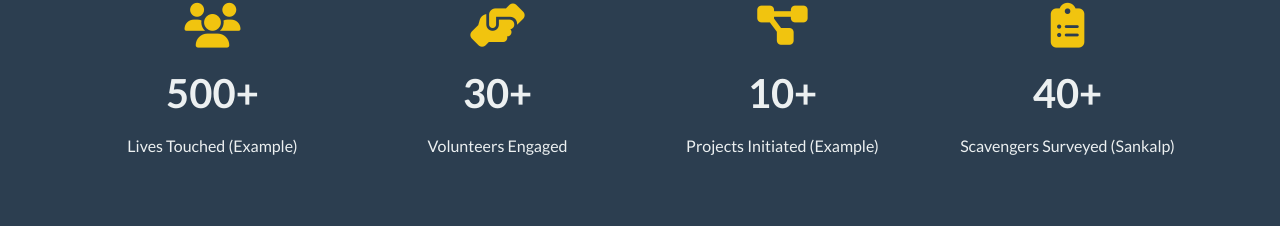
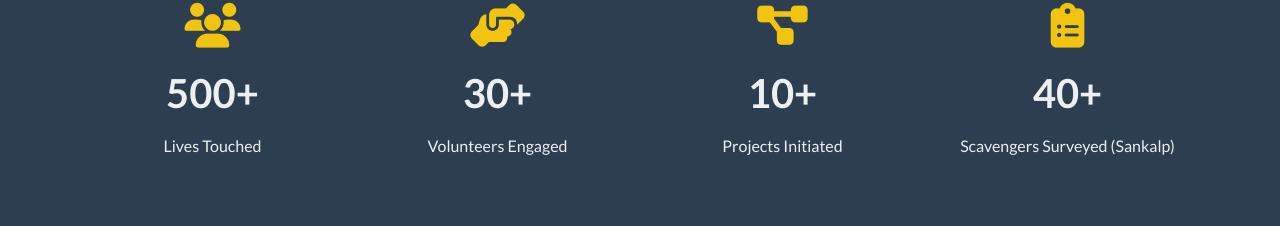
Before and after one commit to aakashpanchaltech/ripullfoundation, a plain HTML site: page index.html in a window 1280 px wide. Shown: the part 2387-2613 px from the top of the page. Drawn offline with nearby package versions, Linux system fonts and the light colour scheme.

Commit message:
Update index.html

```diff
--- a/index.html
+++ b/index.html
@@ -100,7 +100,7 @@
                     <div class="impact-stat">
                         <i class="fas fa-users"></i>
                         <span class="stat-number">500+</span>
-                        <span class="stat-label">Lives Touched (Example)</span>
+                        <span class="stat-label">Lives Touched</span>
                     </div>
                     <div class="impact-stat">
                         <i class="fas fa-hands-helping"></i> <span class="stat-number">30+</span>
@@ -108,7 +108,7 @@
                     </div>
                     <div class="impact-stat">
                         <i class="fas fa-project-diagram"></i> <span class="stat-number">10+</span>
-                        <span class="stat-label">Projects Initiated (Example)</span>
+                        <span class="stat-label">Projects Initiated</span>
                     </div>
                     <div class="impact-stat">
                         <i class="fas fa-clipboard-list"></i> <span class="stat-number">40+</span>
```
